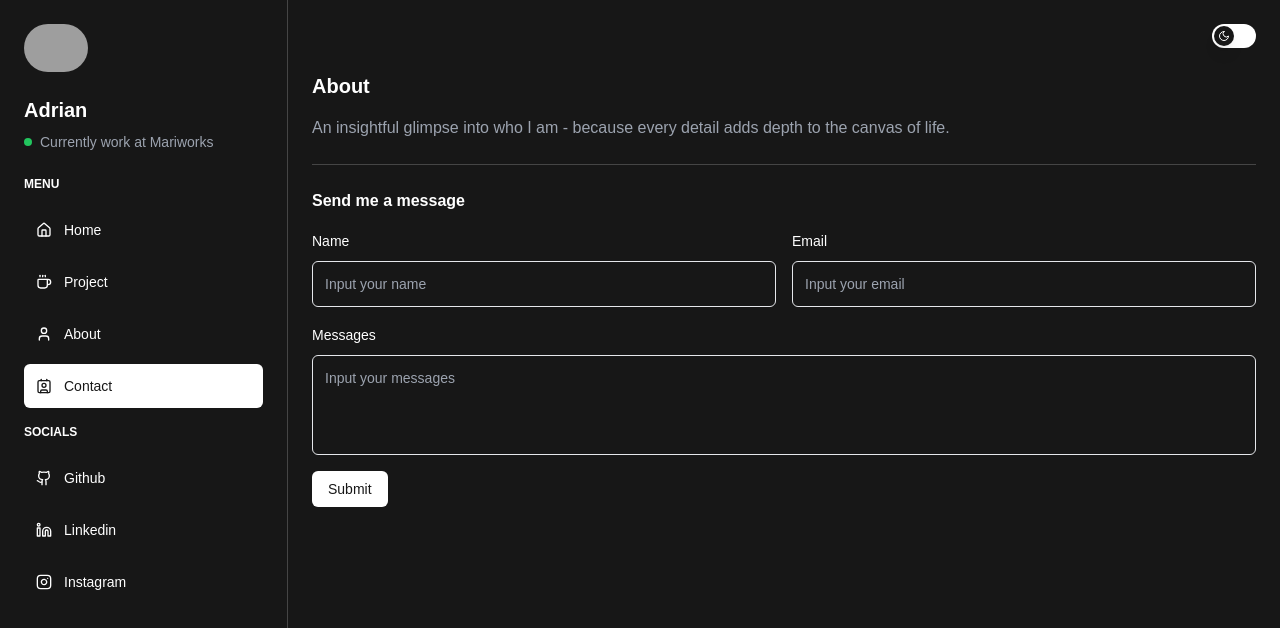
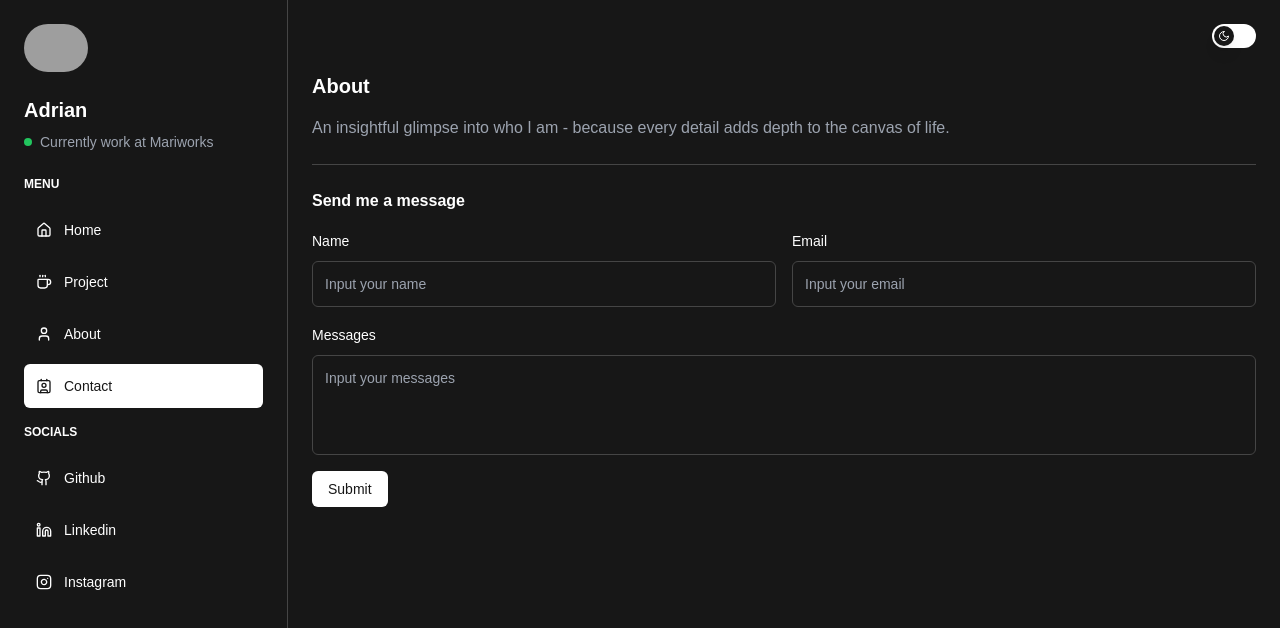
Before and after one commit to adrianusyoga1p/yogs-portfolio, a Next.js app: page /contact in a window 1280 px wide. Shown: the top 628 px of the page. Built offline with nearby package versions, Linux system fonts and the light colour scheme; grey boxes are pictures that could not be loaded.

Commit message:
change border color

```diff
--- a/components/ui/input.tsx
+++ b/components/ui/input.tsx
@@ -11,7 +11,7 @@ const Input = React.forwardRef<HTMLInputElement, InputProps>(
       <input
         type={type}
         className={cn(
-          "flex w-full rounded-md border border-input bg-background p-3 text-sm ring-0 outline-0 file:border-0 file:bg-transparent file:text-sm file:font-medium file:text-foreground placeholder:text-gray-400 disabled:cursor-not-allowed disabled:opacity-50",
+          "flex w-full rounded-md border border-cborder bg-background p-3 text-sm ring-0 outline-0 file:border-0 file:bg-transparent file:text-sm file:font-medium file:text-foreground placeholder:text-gray-400 disabled:cursor-not-allowed disabled:opacity-50",
           className
         )}
         ref={ref}
--- a/components/ui/textarea.tsx
+++ b/components/ui/textarea.tsx
@@ -10,7 +10,7 @@ const Textarea = React.forwardRef<HTMLTextAreaElement, TextareaProps>(
     return (
       <textarea
         className={cn(
-          "flex min-h-[100px] w-full rounded-md border border-input bg-background p-3 text-sm ring-offset-background placeholder:text-gray-400 ring-0 outline-0 disabled:cursor-not-allowed disabled:opacity-50",
+          "flex min-h-[100px] w-full rounded-md border border-cborder bg-background p-3 text-sm ring-offset-background placeholder:text-gray-400 ring-0 outline-0 disabled:cursor-not-allowed disabled:opacity-50",
           className
         )}
         ref={ref}
```
